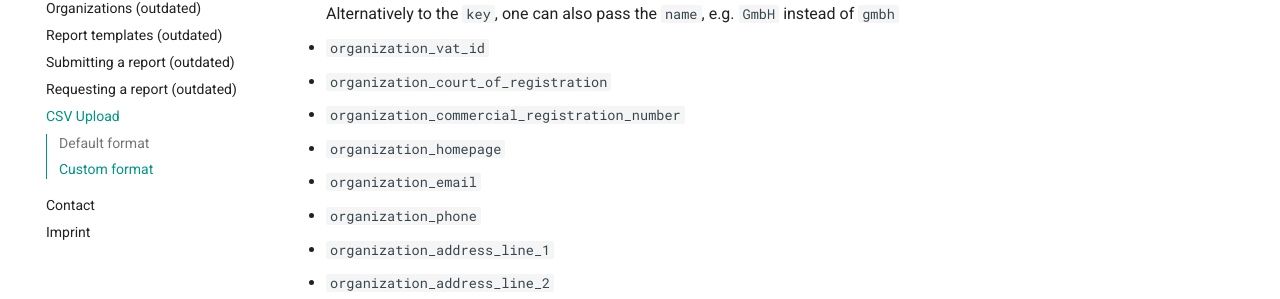
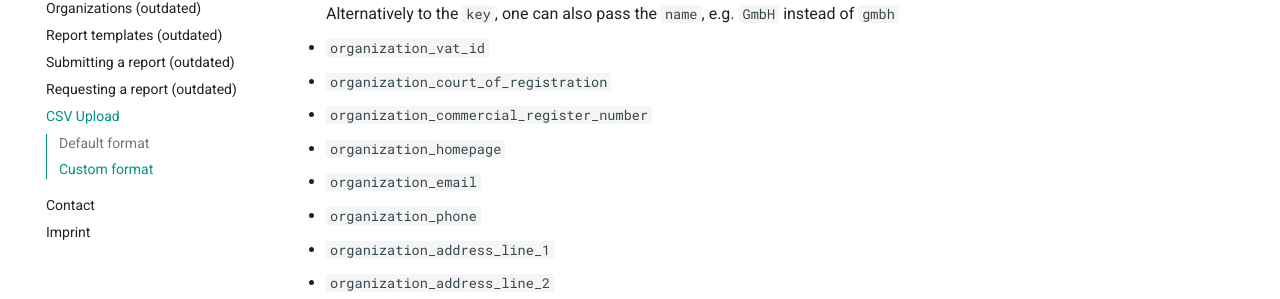
Before and after one commit to openESG-gmbh/documentation, an MkDocs documentation site: the page built from docs/csv-upload.md, in a window 1280 px wide and 900 px high, scrolled down 617 px. Shown: the part 154-453 px from the top of the window. Built offline with MkDocs 1.6.1 and Material for MkDocs 9.7.7, drawn with Linux system fonts in a browser that asks for light colours; comment, search, counter and statistics services are not loaded.

```diff
--- a/docs/csv-upload.md
+++ b/docs/csv-upload.md
@@ -30,7 +30,7 @@ You can select from the following fields.
 * `organization_type` (must be one of the following: `ab`, `adoer`, `ag`, `eg`, `ek`, `ek-ohg`, `gbr`, `gmbh`, `gmbh-co-kg`, `kg`, `kdoer`, `ltd`, `ohg`, `other`, `part-gmbb`, `partg`, `se`, `se-co-kg`, `sole-proprietorship`, `stiftung`, `stiftung-co-kg`, `ug`, `ug-co-kg`). Alternatively to the `key`, one can also pass the `name`, e.g. `GmbH` instead of `gmbh`  <!-- markdownlint-disable-line MD013 -->
 * `organization_vat_id`
 * `organization_court_of_registration`
-* `organization_commercial_registration_number`
+* `organization_commercial_register_number`
 * `organization_homepage`
 * `organization_email`
 * `organization_phone`
```
Also changed, not shown: docs/index.md (+2 -0 lines).
